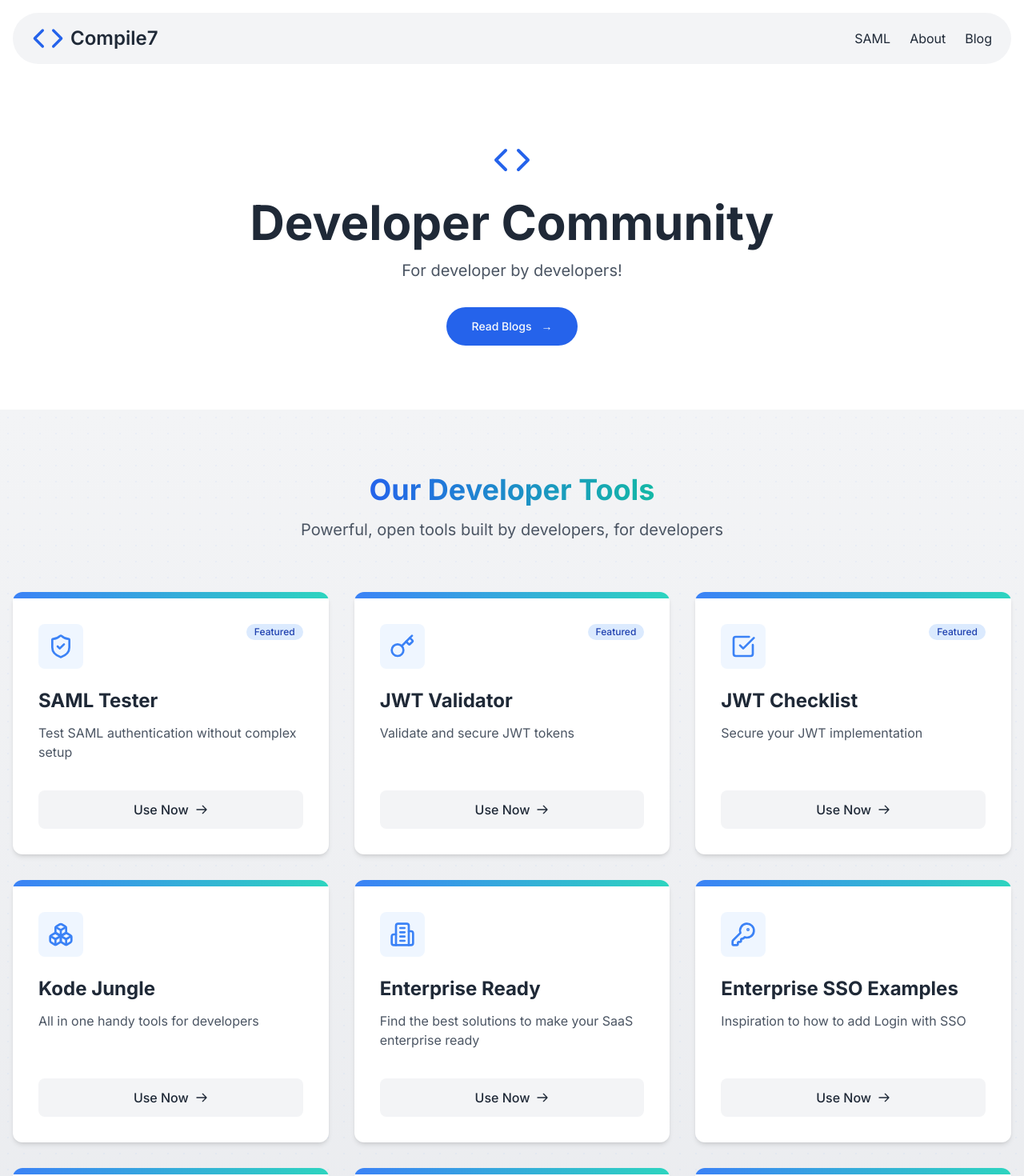
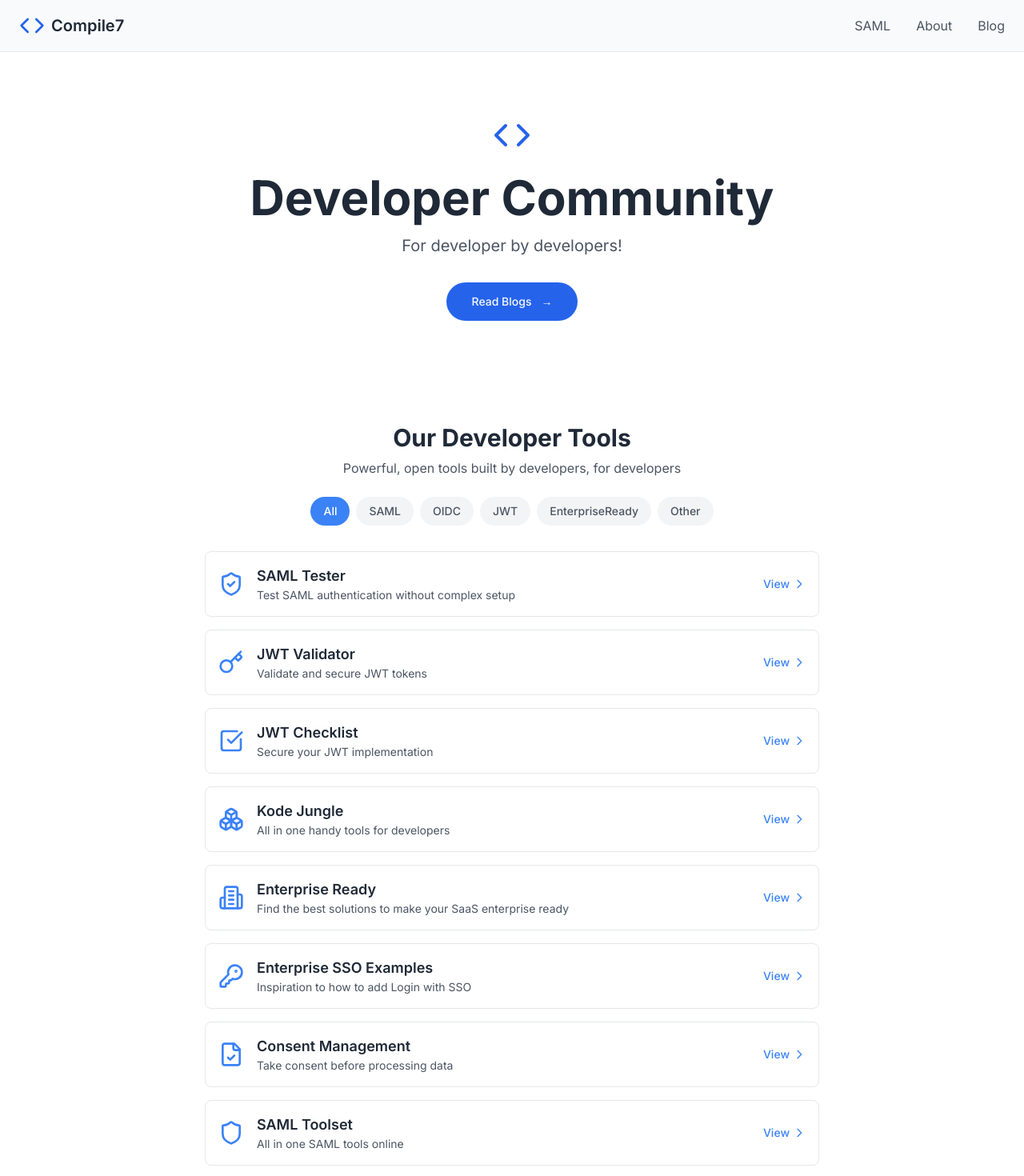
Before and after one commit to Compile7/compile7.github.io, a Next.js app: page / in a window 1280 px wide. Shown: the top 1470 px of the page at 80% size. Built offline with nearby package versions, Linux system fonts and the light colour scheme.

Commit message:
Refactor SAML documentation page and enhance header navigation

```diff
--- a/app/page.tsx
+++ b/app/page.tsx
@@ -18,62 +18,74 @@ export default function Home() {
       description: "Test SAML authentication without complex setup",
       link: "https://saml-tester.compile7.org/",
       icon: "ShieldCheck",
+      category: "SAML"
     },
     {
       title: "JWT Validator",
       description: "Validate and secure JWT tokens",
       link: "https://jwt.compile7.org/",
       icon: "Key",
+      category: "JWT"
     },
     {
       title: "JWT Checklist",
       description: "Secure your JWT implementation",
       link: "https://jwt-checklist.compile7.org/",
       icon: "CheckSquare",
+      category: "JWT"
     },
     {
       title: "Kode Jungle",
       description: "All in one handy tools for developers",
       link: "https://kodejungle.org/",
       icon: "Boxes",
+      category: "Other"
     },
     {
       title: "Enterprise Ready",
       description: "Find the best solutions to make your SaaS enterprise ready",
       link: "https://enterpriseready.compile7.org/",
       icon: "Building2",
+      category: "EnterpriseReady"
     },
     {
       title: "Enterprise SSO Examples",
       description: "Inspiration to how to add Login with SSO",
       link: "https://github.com/Compile7/enterprise-sso-examples",
       icon: "KeyRound",
+      category: "Other"
     },
     {
       title: "Consent Management",
       description: "Take consent before processing data",
       link: "#",
       icon: "FileCheck",
+      category: "Other"
     },
     {
       title: "SAML Toolset",
       description: "All in one SAML tools online",
       link: "http://saml-validator.compile7.org/",
       icon: "Shield",
+      category: "SAML"
     },
     {
       title: "OIDC Playground",
       description: "Playground for OpenID Connect",
       link: "https://oidc-playground.compile7.org/",
       icon: "Terminal",
+      category: "OIDC"
     },
     {
       title: "OIDC Tester",
       description: "Test OpenID Connect authentication without complex setup",
       link: "https://oidc-tester.compile7.org/",
       icon: "Terminal",
+      category: "OIDC"
     },
   ]
+
+  const categoryOrder = ["All", "SAML", "OIDC", "JWT", "EnterpriseReady", "Other"]
 
   return (
     <div className="min-h-screen flex flex-col">
@@ -97,7 +109,7 @@ export default function Home() {
         </section>
 
         {/* Projects Section */}
-        <ProjectsSection projects={projects} />
+        <ProjectsSection projects={projects} categoryOrder={categoryOrder} />
 
         {/* Dino Game Section */}
         <section className="py-16 bg-white">
--- a/components/header.tsx
+++ b/components/header.tsx
@@ -1,26 +1,52 @@
-import { Code } from "lucide-react"
+'use client'
+
+import { Code, Menu } from "lucide-react"
 import Link from "next/link"
+import { useState } from "react"
 
 export function Header() {
+  const [isMenuOpen, setIsMenuOpen] = useState(false)
+
   return (
-    <header className="bg-gray-100 rounded-full mx-4 my-4 px-6 py-3 flex items-center justify-between">
+    <header className="bg-gray-50 border-b px-4 md:px-6 py-4">
+      <div className="flex items-center justify-between">
         <Link href="/" className="flex items-center gap-2">
-        <div className="relative w-10 h-10 rounded-md overflow-hidden flex items-center justify-center">
-        <Code className="w-12 h-12 text-primary" />
+          <div className="relative w-8 h-8 flex items-center justify-center">
+            <Code className="w-8 h-8 text-primary" />
           </div>
-        <span className="text-2xl font-semibold text-gray-800">Compile7</span>
+          <span className="text-xl font-semibold text-gray-800">Compile7</span>
         </Link>
-      <nav className="flex gap-6">
-        <Link href="/saml" className="text-gray-800 hover:text-primary">
+
+        <button onClick={() => setIsMenuOpen(!isMenuOpen)} className="md:hidden">
+          <Menu className="w-6 h-6 text-gray-600" />
+        </button>
+
+        <nav className="hidden md:flex gap-8">
+          <Link href="/saml" className="text-gray-600 hover:text-primary">
             SAML
           </Link>
-        <Link href="/about" className="text-gray-800 hover:text-primary">
+          <Link href="/about" className="text-gray-600 hover:text-primary">
             About
           </Link>
-        <Link href="/decompile" className="text-gray-800 hover:text-primary">
+          <Link href="/decompile" className="text-gray-600 hover:text-primary">
             Blog
           </Link>
         </nav>
+      </div>
+
+      {isMenuOpen && (
+        <nav className="mt-4 flex flex-col gap-4 md:hidden">
+          <Link href="/saml" className="text-gray-600 hover:text-primary">
+            SAML
+          </Link>
+          <Link href="/about" className="text-gray-600 hover:text-primary">
+            About
+          </Link>
+          <Link href="/decompile" className="text-gray-600 hover:text-primary">
+            Blog
+          </Link>
+        </nav>
+      )}
     </header>
   )
 }
--- a/components/projects-section.tsx
+++ b/components/projects-section.tsx
@@ -1,5 +1,6 @@
 "use client"
 
+import { useState } from "react"
 import Link from "next/link"
 import { Boxes, ShieldCheck, Key, CheckSquare, Building2, KeyRound, FileCheck, Shield, Terminal } from "lucide-react"
 import { motion } from "framer-motion"
@@ -11,13 +12,30 @@ interface Project {
   description: string
   link: string
   icon: string
+  category: string
 }
 
 interface ProjectsSectionProps {
   projects: Project[]
+  categoryOrder: string[]
 }
 
-export function ProjectsSection({ projects }: ProjectsSectionProps) {
+export function ProjectsSection({ projects, categoryOrder }: ProjectsSectionProps) {
+  const [selectedCategory, setSelectedCategory] = useState("All")
+
+  // Generate categories and sort them according to categoryOrder
+  const categories = ["All", ...new Set(projects.map(project => project.category))]
+    .sort((a, b) => {
+      const indexA = categoryOrder.indexOf(a)
+      const indexB = categoryOrder.indexOf(b)
+      return indexA - indexB
+    })
+
+  // Filter projects based on selected category
+  const filteredProjects = selectedCategory === "All"
+    ? projects
+    : projects.filter(project => project.category === selectedCategory)
+
   const getIconForProject = (iconName: string) => {
     const iconMap: Record<string, JSX.Element> = {
       ShieldCheck: <ShieldCheck className="h-8 w-8" />,
@@ -41,6 +59,7 @@ export function ProjectsSection({ projects }: ProjectsSectionProps) {
       opacity: 1,
       transition: {
         staggerChildren: 0.1,
+        when: "beforeChildren",
       },
     },
   }
@@ -59,80 +78,78 @@ export function ProjectsSection({ projects }: ProjectsSectionProps) {
   }
 
   return (
-    <section className="py-20 relative overflow-hidden">
-      {/* Background pattern */}
-      <div className="absolute inset-0 bg-gradient-to-b from-gray-100 to-gray-200 z-0"></div>
-      <div className="absolute inset-0 opacity-5 z-0">
-        <div className="absolute inset-0 bg-[radial-gradient(#3b82f6_1px,transparent_1px)] [background-size:20px_20px]"></div>
-      </div>
-
-      <div className="container relative z-10 mx-auto px-4">
-        <div className="text-center mb-16">
-          <h2 className="text-4xl font-bold mb-4 bg-clip-text text-transparent bg-gradient-to-r from-blue-600 to-teal-500 inline-block">
+    <section className="py-12 relative">
+      <div className="container mx-auto px-4">
+        <div className="text-center mb-8">
+          <h2 className="text-3xl font-bold mb-2 text-gray-800">
             Our Developer Tools
           </h2>
-          <p className="text-xl text-gray-600 max-w-2xl mx-auto">
+          <p className="text-gray-600 mb-6">
             Powerful, open tools built by developers, for developers
           </p>
+
+          {/* Category Filter */}
+          <div className="flex justify-center gap-2 mb-8 flex-wrap">
+            {categories.map((category) => (
+              <button
+                key={category}
+                onClick={() => setSelectedCategory(category)}
+                className={`px-4 py-2 rounded-full text-sm font-medium transition-colors
+                  ${selectedCategory === category
+                    ? 'bg-blue-500 text-white'
+                    : 'bg-gray-100 text-gray-600 hover:bg-gray-200'
+                  }`}
+              >
+                {category}
+              </button>
+            ))}
+          </div>
         </div>
 
         <motion.div
-          className="grid grid-cols-1 md:grid-cols-2 lg:grid-cols-3 gap-8"
+          className="max-w-3xl mx-auto grid grid-cols-1 gap-4"
           variants={containerVariants}
           initial="hidden"
-          whileInView="visible"
-          viewport={{ once: true, margin: "-100px" }}
+          animate="visible"
+          key={selectedCategory}
         >
-          {projects.map((project, index) => (
+          {filteredProjects.map((project) => (
             <motion.div
-              key={index}
-              className="project-card group relative bg-white rounded-xl shadow-md hover:shadow-xl transition-all duration-300 overflow-hidden"
+              key={project.title}
+              className="flex items-center space-x-4 p-4 bg-white rounded-lg border border-gray-200 hover:border-blue-500 transition-colors"
               variants={itemVariants}
+              layout
             >
-              {/* Card top accent color */}
-              <div className="h-2 bg-gradient-to-r from-blue-500 to-teal-400"></div>
-
-              <div className="p-8">
-                <div className="flex items-start justify-between mb-6">
-                  <div className="p-3 rounded-lg bg-blue-50 text-blue-500">
+              <div className="text-blue-500">
                 {getIconForProject(project.icon)}
               </div>
 
-                  {/* Featured badge for first 3 projects */}
-                  {index < 3 && (
-                    <span className="text-xs font-medium bg-blue-100 text-blue-800 px-2.5 py-0.5 rounded-full">
-                      Featured
-                    </span>
-                  )}
-                </div>
-
-                <h3 className="text-2xl font-bold mb-3 text-gray-800 group-hover:text-blue-600 transition-colors">
+              <div className="flex-grow">
+                <h3 className="text-lg font-semibold text-gray-800">
                   {project.title}
                 </h3>
-
-                <p className="text-gray-600 mb-6 min-h-[60px]">{project.description}</p>
+                <p className="text-sm text-gray-600">{project.description}</p>
+              </div>
 
               <Link
                 href={project.link}
-                  className="inline-flex items-center justify-center w-full py-3 px-4 rounded-lg bg-gray-100 text-gray-800 font-medium hover:bg-blue-500 hover:text-white transition-colors group-hover:bg-blue-500 group-hover:text-white"
+                className="text-blue-500 hover:text-blue-600 flex items-center text-sm font-medium"
               >
-                  Use Now
+                View
                 <svg
-                    className="w-4 h-4 ml-2 transition-transform group-hover:translate-x-1"
+                  className="w-4 h-4 ml-1"
                   fill="none"
                   stroke="currentColor"
                   viewBox="0 0 24 24"
-                    xmlns="http://www.w3.org/2000/svg"
                 >
                   <path
                     strokeLinecap="round"
                     strokeLinejoin="round"
                     strokeWidth="2"
-                      d="M14 5l7 7m0 0l-7 7m7-7H3"
+                    d="M9 5l7 7-7 7"
                   ></path>
                 </svg>
               </Link>
-              </div>
             </motion.div>
           ))}
         </motion.div>
```
Also changed, not shown: app/saml/page.tsx (+5 -8 lines). Lines whose indentation alone changed are shown as unchanged.
